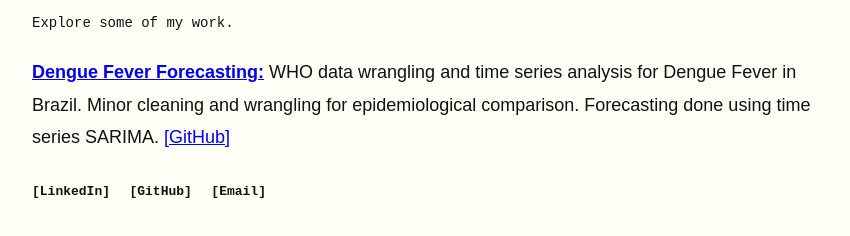
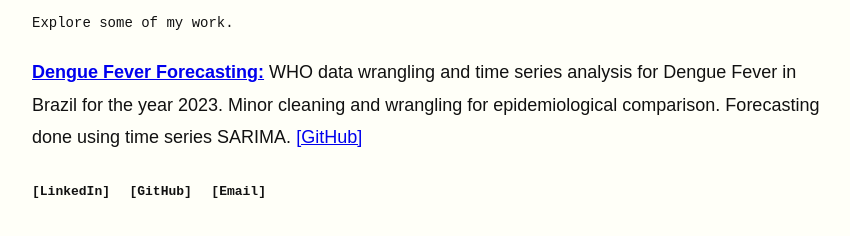
Before and after one commit to CarruthT/try.stan, a website: page projects/index.html in a window 1280 px wide. Shown: the part 126-362 px from the top of the page, without its empty margins (208-1058 px from the left). Drawn offline with Linux system fonts and the light colour scheme.

Commit message:
Update index.html

```diff
--- a/projects/index.html
+++ b/projects/index.html
@@ -92,7 +92,7 @@
     </header>
     <main class="container">
         <h1>Projects</h1> <p class="caption">Explore some of my work.</p> <p>
-            <a href="/projects/dengue-fever-forecasting/dengue-fever-forecasting.html" class="project-link">Dengue Fever Forecasting:</a> WHO data wrangling and time series analysis for Dengue Fever in Brazil. Minor cleaning and wrangling for epidemiological comparison. Forecasting done using time series SARIMA. <a href="https://github.com/CarruthT/DengueFeverForecasting" target="_blank">[GitHub]</a>
+            <a href="/projects/dengue-fever-forecasting/dengue-fever-forecasting.html" class="project-link">Dengue Fever Forecasting:</a> WHO data wrangling and time series analysis for Dengue Fever in Brazil for the year 2023. Minor cleaning and wrangling for epidemiological comparison. Forecasting done using time series SARIMA. <a href="https://github.com/CarruthT/DengueFeverForecasting" target="_blank">[GitHub]</a>
         </p>
 
         </main>
```
